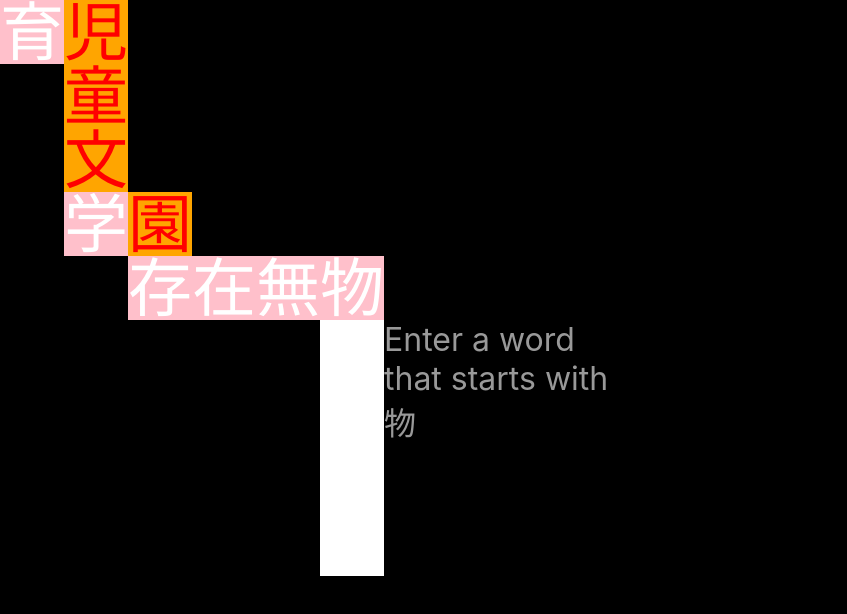
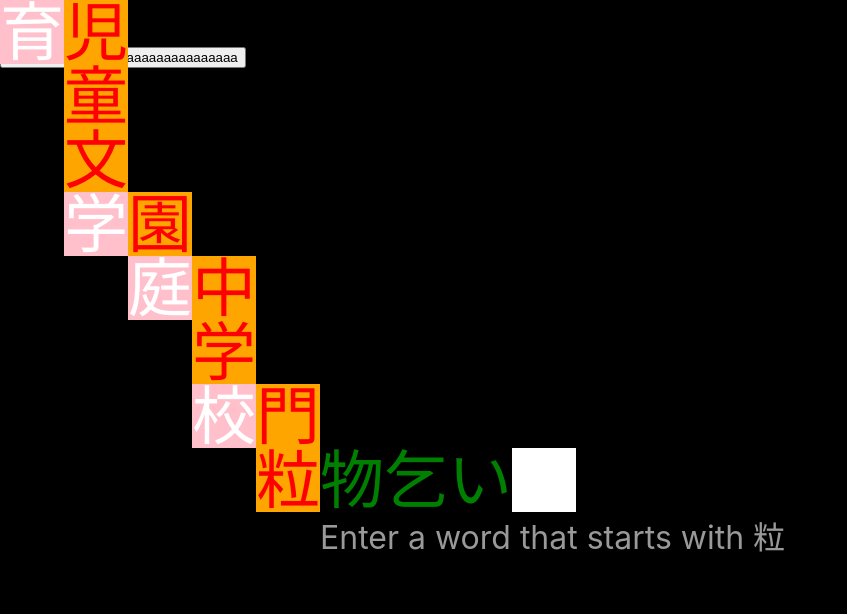
Before and after one commit to tahmdev/japanese-stairs, a React (Create React App) app: page / in a window 1280 px wide. Shown: the top 614 px of the page, without its empty margins (0-847 px from the left). Built offline with nearby package versions, Linux system fonts and the light colour scheme.

Commit message:
Added simplified game logic

```diff
--- a/src/App.css
+++ b/src/App.css
@@ -69,7 +69,7 @@ html, body, #root, .App {
   pointer-events: none;
   padding-left: 1rem;
   font-size: 0.5rem;
-  width: 4rem;
-  padding-bottom: 4rem;
+  width: 8rem;
+  padding-bottom: 8rem;
   color: rgb(255, 255, 255, 0.6);
 }
--- a/src/App.js
+++ b/src/App.js
@@ -3,7 +3,7 @@ import './App.css';
 import MagicInput from './components/magicInput';
 
 function App() {
-  const [stairs, setStairs] = useState(["育児","児童文学","学園","園庭", "存在無物" ])
+  const [stairs, setStairs] = useState(["育児","児童文学","学園","園庭", "庭中", "中学校", "校門", "門粒" ])
 
   return (
     <div className="App">
@@ -18,7 +18,7 @@ export default App;
 const StairDisplay = ({stairs, setStairs}) => {
   const [length, setLength] = useState([])
   const [height, setHeight] = useState([])
-  const [currentInput, setCurrentInput] = useState()
+  const [currentInput, setCurrentInput] = useState("物乞い")
 
   useEffect(() => {
     let newLength = [0]
@@ -32,24 +32,35 @@ const StairDisplay = ({stairs, setStairs}) => {
         newHeight = [...newHeight, newHeight.at(-1) + (word.length - 1) ]
       }
     })
-
     setLength(newLength)
     setHeight(newHeight)
   }, [stairs])
 
   const handleEnter = (e) => {
-    if (e.key === "Enter") console.log("enter")
+    if (e.key === "Enter") {
+      if (stairs.at(-1).at(-1)  === currentInput.replace(/\s/g, "").at(0)){ // Check if word AND Has no hiragana
+        setStairs(prevStairs => [...prevStairs, currentInput.replace(/\s/g, "")])
+        setCurrentInput("")
+      }else{
+        console.log("nope")
+
+      }
+      setCurrentInput("")
+    }
   }
 
   useEffect(() => {
+    console.log(currentInput)
+    document.getElementById("magic-output").scrollIntoView({behavior: "smooth", block: "end", inline: "nearest"})
     document.addEventListener("keydown", handleEnter)
     return () => {
       document.removeEventListener("keydown", handleEnter)
     }
-  }, [])
+  }, [currentInput])
 
   return (
     <div className='stairs'>
+      <button onClick={() => setCurrentInput("")}>aaaaaaaaaaaaaaaaaaaaaaaaaaaaaaa</button>
       {stairs.map((word, idx) => {
         return(
           <div
@@ -61,11 +72,9 @@ const StairDisplay = ({stairs, setStairs}) => {
         )
       })}
       {stairs.length % 2 === 0 &&
-      <MagicInput inputClass="horizontal-input" handleChange={setCurrentInput} text={currentInput} position={{left: `${height.at(-1) + 1}rem`, top: `${height.at(-1)}rem`}} />}
-      {stairs.length % 2 !== 0 &&  <MagicInput   outputClass="vertical-output"  inputClass="vertical-input" handleChange={setCurrentInput} text={currentInput} position={{left: `${length.at(-1)}rem`, top: `${height.at(-1) + 1}rem`}} />}
+      <MagicInput inputClass="horizontal-input" setCurrentInput={setCurrentInput} text={currentInput} position={{left: `${length.at(-1) + 1}rem`, top: `${height.at(-1)}rem`}} />}
+      {stairs.length % 2 !== 0 &&  <MagicInput outputClass="vertical-output"  inputClass="vertical-input" setCurrentInput={setCurrentInput} text={currentInput} position={{left: `${length.at(-1)}rem`, top: `${height.at(-1) + 1}rem`}} />}
       <div className='info' style={{left: `${length.at(-1) }rem`, top: `${height.at(-1) + 1 }rem`}}> Enter a word that starts with {stairs.at(-1).slice(-1)} </div>
-
-
     </div>
   )
 }
--- a/src/components/magicInput.js
+++ b/src/components/magicInput.js
@@ -1,16 +1,18 @@
-const MagicInput = ({ text, position, handleChange, inputClass, outputClass}) => {
+const MagicInput = ({ text, position, setCurrentInput, inputClass, outputClass}) => {
 
   return(
     <>
       <textarea
       type="text"
-      id="input"
+      id="magic-input"
       className={`magic-input ${inputClass}`}
       style={position}
-      onChange={e => handleChange(e.target.value)}
+      onChange={e => setCurrentInput(e.target.value)}
+      value={text}
       autoFocus
       />
       <div
+      id ="magic-output"
       className={`magic-output ${outputClass}`}
       style={position}
       >
```
